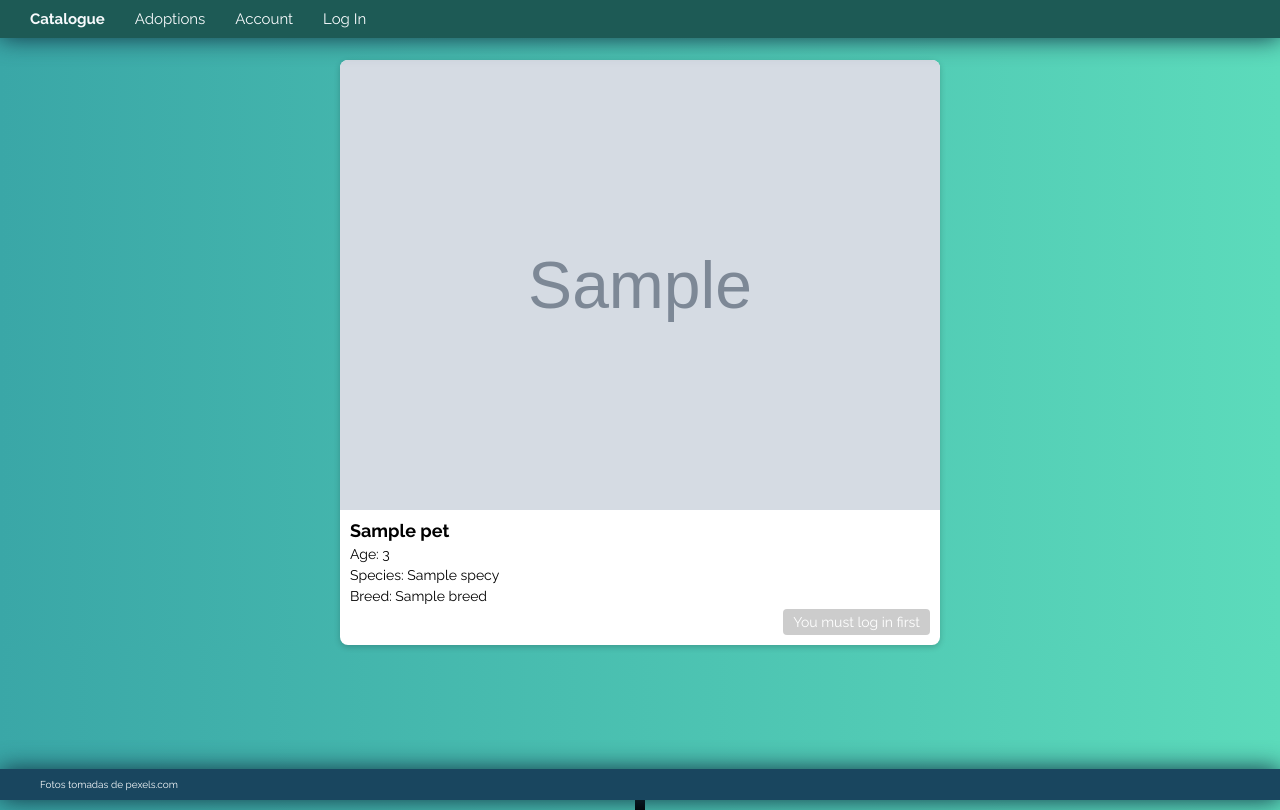
After one commit to LooihV/pet-adoption-house, a Django app: page /index/pet/1/ in a window 1280 px wide. The commit adds this page. Run offline with Django 4.2, Linux system fonts and the light colour scheme; tables that the repository leaves empty hold one stand-in row (values such as "Sample post"); grey boxes marked "Sample" are stand-in pictures.

Commit message:
Finished catalogue view, and pet detail view, also modified with conditionals for logged and status, such as redirections etc.

```diff
--- a/PetAdoptionHouse/PetAdoptionHouse/settings.py
+++ b/PetAdoptionHouse/PetAdoptionHouse/settings.py
@@ -137,3 +137,5 @@ AUTH_USER_MODEL = 'index.User'
 STATICFILES_DIRS = [
     os.path.join(BASE_DIR, 'index/templates')
 ]
+
+LOGOUT_REDIRECT_URL = 'login'
--- a/PetAdoptionHouse/index/models.py
+++ b/PetAdoptionHouse/index/models.py
@@ -2,6 +2,7 @@ from django.contrib.auth.base_user import BaseUserManager, AbstractBaseUser
 from django.contrib.auth.models import PermissionsMixin
 from django.db import models
 from django.utils.translation import gettext_lazy as gtl
+from datetime import date
 
 #---------- User models ----------
 class IdentificationType(models.Model):
@@ -80,6 +81,12 @@ class Pet(models.Model):
     gender = models.CharField(max_length=10)
     def __str__(self) -> str:
         return self.name
+    def get_age(self):
+        today = date.today()
+        age = today.year - self.birthDate.year
+        if today.month < self.birthDate.month or (today.month == self.birthDate.month and today.day < self.birthDate.day):
+            age -= 1
+        return age
 
 # -------------- Adoption Models --------------
 
--- a/PetAdoptionHouse/index/templates/index/base.html
+++ b/PetAdoptionHouse/index/templates/index/base.html
@@ -6,15 +6,21 @@
   <title>{% block title %}{% endblock title %}</title>
   <link rel="stylesheet" type="text/css" href="{% static 'index/static/styles.css' %}">
   <link rel="stylesheet" href="https://cdnjs.cloudflare.com/ajax/libs/font-awesome/5.15.3/css/all.min.css">
+  <link href="https://fonts.googleapis.com/css2?family=Raleway:wght@400;700&display=swap" rel="stylesheet">
 </head>
 <body>
 
   <header class="header">
     <nav class="header__nav">
       <ul class="header__list">
-        <li class="header__item header__item--home"><a href="#">Home</a></li>
-        <li class="header__item header__item--catalogue"><a href="#">Catalogue</a></li>
+        <li class="header__item header__item--home"><a href="{% url 'catalogue'%}">Catalogue</a></li>
+        <li class="header__item header__item--catalogue"><a href="#">Adoptions</a></li>
         <li class="header__item header__item--account"><a href="#">Account</a></li>
+        {% if user.is_authenticated %}
+        <li class="header__item header__item--logout"><a href="{% url 'logout' %}">Log Out</a></li>
+        {% else %}
+        <li class="header__item header__item--login"><a href="{% url 'login' %}">Log In</a></li>
+        {% endif %}
       </ul>
     </nav>
   </header>
@@ -24,7 +30,9 @@
   </div>
 
   <footer class="footer">
-    <div class="footer__wrapper"></div>
+    <div class="footer__wrapper">
+      <p>Fotos tomadas de pexels.com</p>
+    </div>
   </footer>
 
 </body>
--- a/PetAdoptionHouse/index/templates/index/login.html
+++ b/PetAdoptionHouse/index/templates/index/login.html
@@ -4,6 +4,7 @@
     {% if error %}
         <p class="error"> {{ error }}</p>
     {% endif %}
+        {% if user.is_authenticated %}{% endif %}
             <div class="container">
                 <div class="screen">
                     <div class="screen__content">
--- /dev/null
+++ b/PetAdoptionHouse/index/templates/index/pet_detail.html
@@ -0,0 +1,29 @@
+{% extends 'index/base.html' %}
+
+{% block content %}
+{% if error %}
+<p class="error"> {{ error }}</p>
+{% endif %}
+
+<div class="pet-detail-card">
+  <div class="pet-detail-card__image">
+    <img src="{{ pet.photo }}" alt="{{ pet.name }} photo">
+  </div>
+  <div class="pet-detail-card__info">
+    <h2>{{ pet.name }}</h2>
+    <p>Age: {{ pet.get_age }}</p>
+    <p>Species: {{ pet.species.name }}</p>
+    <p>Breed: {{ pet.species.breed.name }}</p>
+    <div class="pet-detail-card__button">
+        {% if user.is_authenticated %}
+        <button class="request-adoption-button">Request Adoption</button>
+        {% else %}
+        <button class="request-adoption-button" disabled>
+          You must log in first
+        </button>
+        {% endif %}
+    </div>
+  </div>
+</div>
+
+{% endblock content %}
--- a/PetAdoptionHouse/index/templates/index/static/styles.css
+++ b/PetAdoptionHouse/index/templates/index/static/styles.css
@@ -323,3 +323,130 @@
   .register__select--dropdown {
 	padding-right: 0; /* Aumenta el padding para hacer espacio para el ícono */
   }
+
+  .pet-grid {
+    display: grid;
+    grid-template-columns: repeat(auto-fit, minmax(300px, 1fr));
+    grid-gap: 2rem;
+    margin: 6rem 3rem 0 3rem;
+  }
+
+  .pet_card {
+    background-color: #fff;
+    box-shadow: 0px 2px 6px rgba(0, 0, 0, 0.2);
+    border-radius: 8px;
+    overflow: hidden;
+  }
+
+  .pet_card--photo {
+    width: 100%;
+    height: 200px;
+    object-fit: cover;
+  }
+
+  .pet_card--details {
+    padding: 1rem;
+  }
+
+  .pet_card--name {
+    font-size: 1.5rem;
+    font-weight: bold;
+    margin-bottom: 0.5rem;
+  }
+
+  .pet_card--info {
+    font-size: 1rem;
+  }
+
+  .pet_card--link {
+    text-decoration: none;
+    color: inherit;
+  }
+
+  .pet-detail-card {
+    display: flex;
+    flex-direction: column;
+    background-color: #fff;
+    box-shadow: 0px 2px 6px rgba(0, 0, 0, 0.2);
+    border-radius: 8px;
+    overflow: hidden;
+    margin: 6rem auto auto auto;
+    max-width: 60rem;
+  }
+
+  .pet-detail-card__image {
+    position: relative;
+    width: 100%;
+    padding-top: 75%; /* Relación de aspecto 4:3 */
+    overflow: hidden;
+  }
+
+  .pet-detail-card__image img {
+    position: absolute;
+    top: 0;
+    left: 0;
+    width: 100%;
+    height: 100%;
+    object-fit: cover;
+  }
+
+  .pet-detail-card__info {
+    flex: 1 1 auto;
+    padding: 1rem;
+  }
+
+  .pet-detail-card__info h2 {
+    font-size: 1.8rem;
+    font-weight: bold;
+    margin-bottom: 0.5rem;
+  }
+
+  .pet-detail-card__info p {
+    font-size: 1.4rem;
+    margin-bottom: 0.5rem;
+  }
+
+  .pet-detail-card__button {
+    text-align: right;
+    margin-top: auto;
+  }
+
+  .request-adoption-button {
+    background-color: #42b983;
+    color: #fff;
+    border: none;
+    border-radius: 4px;
+    padding: 0.5rem 1rem;
+    font-size: 1.4rem;
+    cursor: pointer;
+  }
+
+  .request-adoption-button:hover {
+    background-color: #359e71;
+  }
+  @media screen and (max-width: 768px) {
+    .pet-detail-card__image {
+      padding-top: 56.25%; /* Relación de aspecto 16:9 en dispositivos móviles */
+    }
+  }
+  .request-adoption-button[disabled] {
+    background-color: #ccc;
+    cursor: not-allowed;
+  }
+
+  .request-adoption-button[disabled]:hover {
+    background-color: #ccc;
+  }
+
+  .request-adoption-button[disabled]:after {
+    content: attr(title);
+    position: absolute;
+    top: 100%;
+    left: 50%;
+    transform: translateX(-50%);
+    background-color: #000;
+    color: #fff;
+    padding: 0.5rem;
+    font-size: 1.2rem;
+    white-space: nowrap;
+  }
--- a/PetAdoptionHouse/index/urls.py
+++ b/PetAdoptionHouse/index/urls.py
@@ -1,10 +1,13 @@
 from django.urls import path
 from . import views
+from django.contrib.auth import views as auth_views
 
 urlpatterns = [
     path("login", views.login_view, name="login"),
     path("register", views.register_view, name="register"),
     path("catalogue", views.catalogue, name="catalogue"),
-    path("pet", views.petmain, name="pet"),
+    path('pet/<int:pet_id>/', views.pet, name='pet'),
     path("adoption", views.adoption, name="adoption"),
+    path("account", views.account, name="account"),
+    path('logout/', auth_views.LogoutView.as_view(), name='logout'),
 ]
--- a/PetAdoptionHouse/index/views.py
+++ b/PetAdoptionHouse/index/views.py
@@ -1,52 +1,63 @@
 from django.contrib.auth import authenticate, login
 from django.contrib.auth.forms import AuthenticationForm
 from .forms import RegistrationForm
-from django.shortcuts import render, redirect
+from django.shortcuts import render, redirect, reverse
 from django.http import HttpResponse
-from .models import IdentificationType
+from .models import IdentificationType, Pet
 
 
 
 def login_view(request):
-    if request.method == 'POST':
-        form = AuthenticationForm(request, data=request.POST)
-        try:
-            if form.is_valid():
-                email = form.cleaned_data.get('username')
-                password = form.cleaned_data.get('password')
-                user = authenticate(request, username=email, password=password)
-                if user is not None:
-                    login(request, user)
-                    return redirect('catalogue')
-        except Exception as e:
-            erorr_message = "Error: "+str(e)
-            return render(request, 'index/login.html', {'form':form, 'error_message': erorr_message})
+    if request.user.is_authenticated:
+        return redirect(reverse('catalogue'))
     else:
-        form = AuthenticationForm()
-    return render(request, "index/login.html", {'form':form})
+        if request.method == 'POST':
+            form = AuthenticationForm(request, data=request.POST)
+            try:
+                if form.is_valid():
+                    email = form.cleaned_data.get('username')
+                    password = form.cleaned_data.get('password')
+                    user = authenticate(request, username=email, password=password)
+                    if user is not None:
+                        login(request, user)
+                        return redirect('catalogue')
+            except Exception as e:
+                erorr_message = "Error: "+str(e)
+                return render(request, 'index/login.html', {'form':form, 'error_message': erorr_message})
+        else:
+            form = AuthenticationForm()
+        return render(request, "index/login.html", {'form':form})
 
 def register_view(request):
-    if request.method == 'POST':
-        form = RegistrationForm(request.POST)
-        try:
-            if form.is_valid():
-                user_profile = form.save()
-                login(request, user_profile)
-                return redirect('home')
-        except Exception as e:
-            erorr_message = "Error: "+str(e)
-            return render(request, 'index/login.html', {'form':form, 'error_message': erorr_message})
+    if request.user.is_authenticated:
+        return redirect(reverse('catalogue'))
     else:
-        form = RegistrationForm()
-    idtypes = IdentificationType.objects.all()
-    return render(request, "index/register.html", {'form':form, 'identification_type':idtypes})
+        if request.method == 'POST':
+            form = RegistrationForm(request.POST)
+            try:
+                if form.is_valid():
+                    user_profile = form.save()
+                    login(request, user_profile)
+                    return redirect('home')
+            except Exception as e:
+                erorr_message = "Error: "+str(e)
+                return render(request, 'index/login.html', {'form':form, 'error_message': erorr_message})
+        else:
+            form = RegistrationForm()
+        idtypes = IdentificationType.objects.all()
+        return render(request, "index/register.html", {'form':form, 'identification_type':idtypes})
 
 
 def catalogue(request):
-    return HttpResponse(f"Catalogue")
+    pets = Pet.objects.all()
+    return render(request, "index/catalogue.html", {'pets':pets})
 
-def petmain(request):
-    return HttpResponse(f"Pet #")
+def pet(request, pet_id):
+    pet = Pet.objects.get(id=pet_id)
+    return render(request, 'index/pet_detail.html', {'pet': pet})
 
 def adoption(request):
     return HttpResponse(f"Adoption")
+
+def account(request):
+    return HttpResponse(f"Account! xd")
```
Also changed, not shown: PetAdoptionHouse/index/templates/index/catalogue.html (+16 -0 lines). Lines whose indentation alone changed are shown as unchanged.
